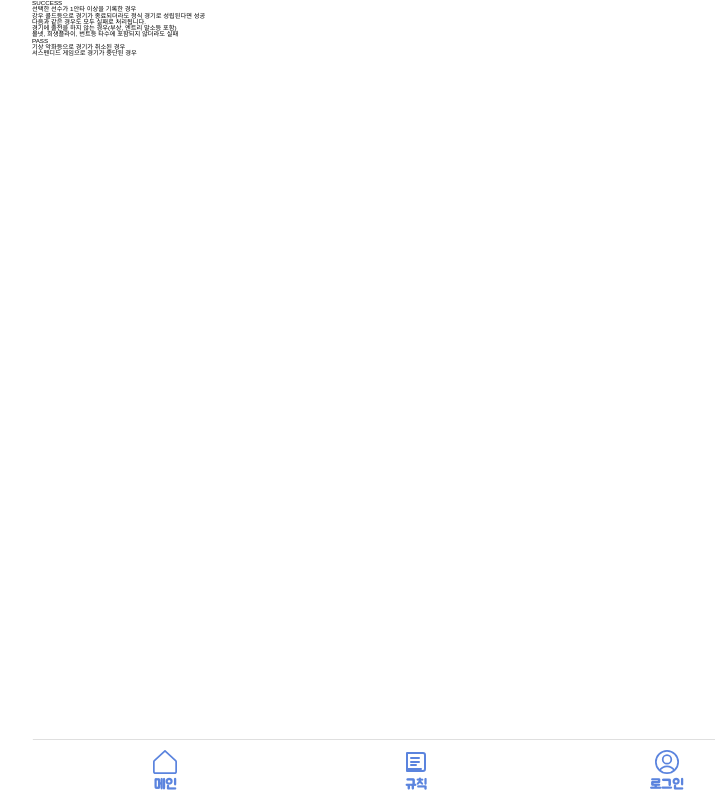
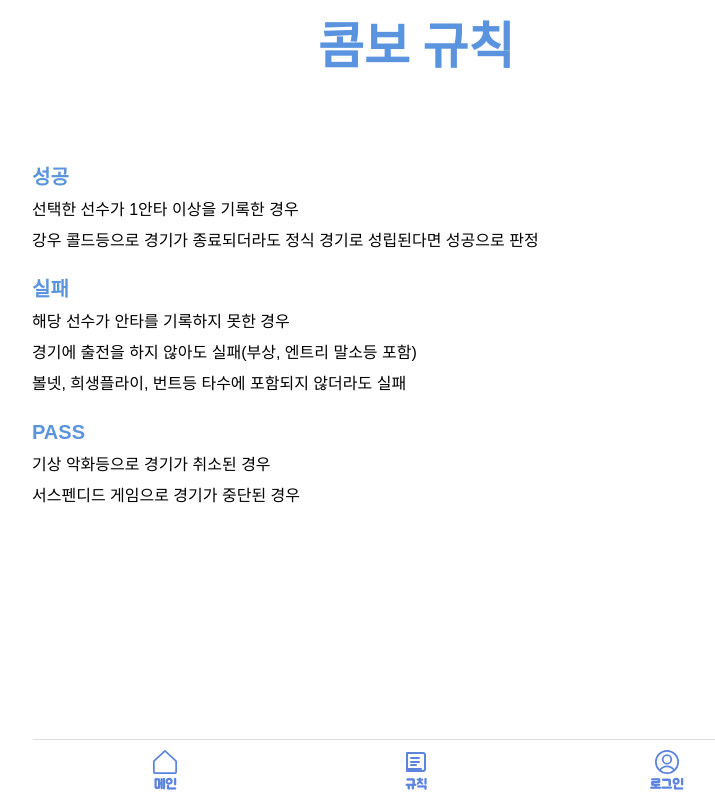
Before and after one commit to kbo-combo/front, a React (Vite) app: page /rule in a window 1280 px wide. Shown: the whole page, without its empty margins (224-939 px from the left). Built offline with nearby package versions, Linux system fonts and the light colour scheme; no server answers.

Commit message:
feat: RuleBook CSS 추가

```diff
--- /dev/null
+++ b/src/pages/@common/rule-book/RuleBook.style.ts
@@ -0,0 +1,35 @@
+import {styled} from "styled-components";
+import theme from "@style/theme.style.ts";
+
+export const Wrapper = styled.div`
+  display: flex;
+  flex-direction: column;
+  align-items: flex-start;
+  justify-content: center;
+`;
+
+export const MainMessage = styled.p`
+  margin-top: 4vh;
+  font: ${theme.font.subTitle};
+  align-self: center;
+  font-size: 5.0rem;
+  font-weight: 900;
+  line-height: 3rem;
+  margin-bottom: 8.5rem;
+  color: ${theme.color.primary};
+`;
+
+export const EmphasizedText = styled.div`
+  font-size: 2rem;
+  font-weight: 700;
+  margin-top: 2rem;
+  margin-bottom: 1rem;
+  color: ${theme.color.primary};
+`;
+
+export const Description = styled.div`
+  font-size: 1.6rem;
+  font-weight: 500;
+  margin-top: 0.5rem;
+  margin-bottom: 1rem;
+`;
--- a/src/pages/@common/rule-book/index.tsx
+++ b/src/pages/@common/rule-book/index.tsx
@@ -1,16 +1,29 @@
+import {
+  Description,
+  EmphasizedText,
+  MainMessage,
+  Wrapper
+} from "@pages/@common/rule-book/RuleBook.style.ts";
+
 const RuleBook = () => {
 
   return (
       <>
-      <div>SUCCESS</div>
-      <div>선택한 선수가 1안타 이상을 기록한 경우</div>
-      <div>강우 콜드등으로 경기가 종료되더라도 정식 경기로 성립된다면 성공</div>
-      <div>다음과 같은 경우도 모두 실패로 처리됩니다.</div>
-      <div>경기에 출전을 하지 않는 경우(부상, 엔트리 말소등 포함)</div>
-      <div>볼넷, 희생플라이, 번트등 타수에 포함되지 않더라도 실패</div>
-      <div>PASS</div>
-      <div>기상 악화등으로 경기가 취소된 경우</div>
-      <div>서스펜디드 게임으로 경기가 중단된 경우</div>
+        <Wrapper>
+          <MainMessage>콤보 규칙</MainMessage>
+          <EmphasizedText>성공</EmphasizedText>
+          <Description>선택한 선수가 1안타 이상을 기록한 경우</Description>
+          <Description>강우 콜드등으로 경기가 종료되더라도 정식 경기로 성립된다면 성공으로 판정</Description>
+
+          <EmphasizedText>실패</EmphasizedText>
+          <Description>해당 선수가 안타를 기록하지 못한 경우</Description>
+          <Description>경기에 출전을 하지 않아도 실패(부상, 엔트리 말소등 포함)</Description>
+          <Description>볼넷, 희생플라이, 번트등 타수에 포함되지 않더라도 실패</Description>
+
+          <EmphasizedText>PASS</EmphasizedText>
+          <Description>기상 악화등으로 경기가 취소된 경우</Description>
+          <Description>서스펜디드 게임으로 경기가 중단된 경우</Description>
+        </Wrapper>
       </>
   );
 };
```
